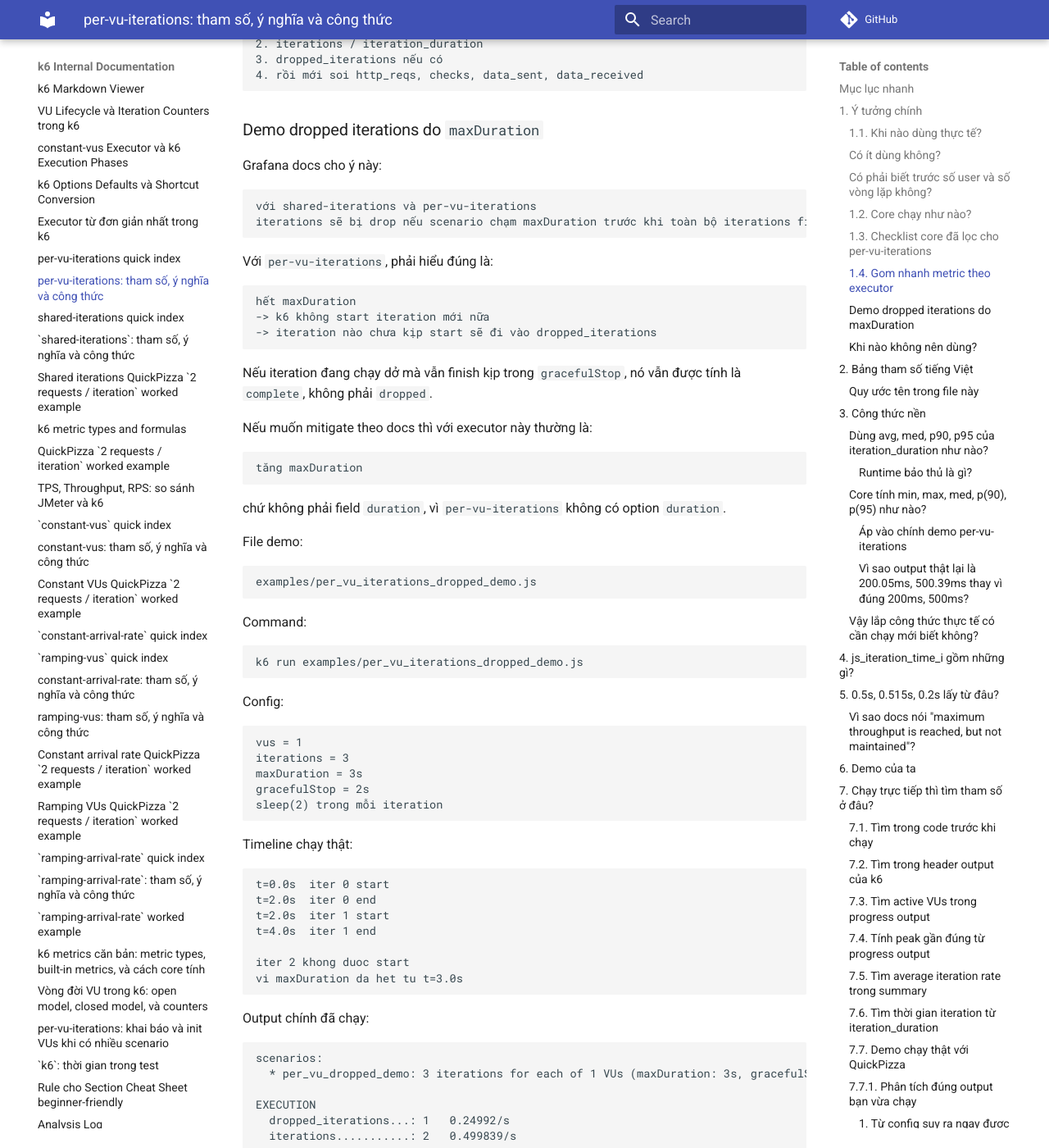
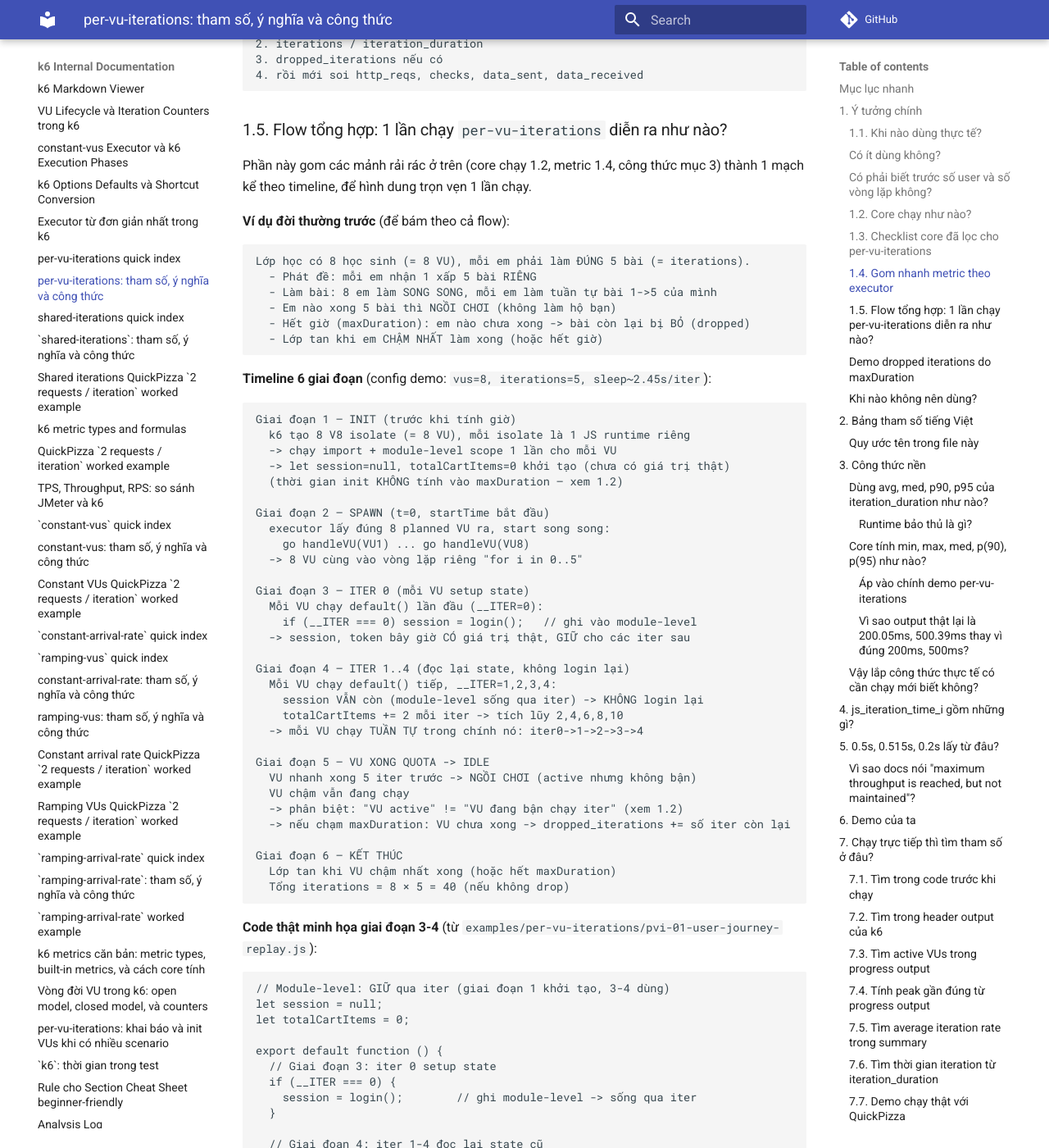
Before and after one commit to meomew-auto/markdown, an MkDocs documentation site: the page built from docs/20260514_02_per-vu-iterations-tham-so-cong-thuc.md, in a window 1280 px wide and 1400 px high, scrolled down 8860 px. Shown: the whole window at 82% size. Built offline with MkDocs 1.6.1 and Material for MkDocs 9.7.7, drawn with Linux system fonts in a browser that asks for light colours; comment, search, counter and statistics services are not loaded; some of the changed text lies outside the part shown.

Commit message:
Update docs

````diff
--- a/docs/20260514_02_per-vu-iterations-tham-so-cong-thuc.md
+++ b/docs/20260514_02_per-vu-iterations-tham-so-cong-thuc.md
@@ -404,6 +404,96 @@ Vì vậy khi xem summary của executor này, đọc theo thứ tự:
 2. iterations / iteration_duration
 3. dropped_iterations nếu có
 4. rồi mới soi http_reqs, checks, data_sent, data_received
+```
+
+### 1.5. Flow tổng hợp: 1 lần chạy `per-vu-iterations` diễn ra như nào?
+
+Phần này gom các mảnh rải rác ở trên (core chạy 1.2, metric 1.4, công thức
+mục 3) thành 1 mạch kể theo timeline, để hình dung trọn vẹn 1 lần chạy.
+
+**Ví dụ đời thường trước** (để bám theo cả flow):
+
+```text
+Lớp học có 8 học sinh (= 8 VU), mỗi em phải làm ĐÚNG 5 bài (= iterations).
+  - Phát đề: mỗi em nhận 1 xấp 5 bài RIÊNG
+  - Làm bài: 8 em làm SONG SONG, mỗi em làm tuần tự bài 1->5 của mình
+  - Em nào xong 5 bài thì NGỒI CHƠI (không làm hộ bạn)
+  - Hết giờ (maxDuration): em nào chưa xong -> bài còn lại bị BỎ (dropped)
+  - Lớp tan khi em CHẬM NHẤT làm xong (hoặc hết giờ)
+```
+
+**Timeline 6 giai đoạn** (config demo: `vus=8, iterations=5, sleep~2.45s/iter`):
+
+```text
+Giai đoạn 1 — INIT (trước khi tính giờ)
+  k6 tạo 8 V8 isolate (= 8 VU), mỗi isolate là 1 JS runtime riêng
+  -> chạy import + module-level scope 1 lần cho mỗi VU
+  -> let session=null, totalCartItems=0 khởi tạo (chưa có giá trị thật)
+  (thời gian init KHÔNG tính vào maxDuration — xem 1.2)
+
+Giai đoạn 2 — SPAWN (t=0, startTime bắt đầu)
+  executor lấy đúng 8 planned VU ra, start song song:
+    go handleVU(VU1) ... go handleVU(VU8)
+  -> 8 VU cùng vào vòng lặp riêng "for i in 0..5"
+
+Giai đoạn 3 — ITER 0 (mỗi VU setup state)
+  Mỗi VU chạy default() lần đầu (__ITER=0):
+    if (__ITER === 0) session = login();   // ghi vào module-level
+  -> session, token bây giờ CÓ giá trị thật, GIỮ cho các iter sau
+
+Giai đoạn 4 — ITER 1..4 (đọc lại state, không login lại)
+  Mỗi VU chạy default() tiếp, __ITER=1,2,3,4:
+    session VẪN còn (module-level sống qua iter) -> KHÔNG login lại
+    totalCartItems += 2 mỗi iter -> tích lũy 2,4,6,8,10
+  -> mỗi VU chạy TUẦN TỰ trong chính nó: iter0->1->2->3->4
+
+Giai đoạn 5 — VU XONG QUOTA -> IDLE
+  VU nhanh xong 5 iter trước -> NGỒI CHƠI (active nhưng không bận)
+  VU chậm vẫn đang chạy
+  -> phân biệt: "VU active" != "VU đang bận chạy iter" (xem 1.2)
+  -> nếu chạm maxDuration: VU chưa xong -> dropped_iterations += số iter còn lại
+
+Giai đoạn 6 — KẾT THÚC
+  Lớp tan khi VU chậm nhất xong (hoặc hết maxDuration)
+  Tổng iterations = 8 × 5 = 40 (nếu không drop)
+```
+
+**Code thật minh họa giai đoạn 3-4** (từ `examples/per-vu-iterations/pvi-01-user-journey-replay.js`):
+
+```js
+// Module-level: GIỮ qua iter (giai đoạn 1 khởi tạo, 3-4 dùng)
+let session = null;
+let totalCartItems = 0;
+
+export default function () {
+  // Giai đoạn 3: iter 0 setup state
+  if (__ITER === 0) {
+    session = login();        // ghi module-level -> sống qua iter
+  }
+
+  // Giai đoạn 4: iter 1-4 đọc lại state cũ
+  addToCart(...);             // totalCartItems += 1 (tích lũy)
+  // session vẫn dùng được, KHÔNG login lại
+}
+```
+
+**Throughput của flow này** (vì 8 VU song song — xem mục 3 + công thức):
+
+```text
+1 iter mất ~2.45s (iteration_duration), NHƯNG 8 VU chạy song song
+-> rate = vus / iter_time = 8 / 2.45 ≈ 3.27 iter/s
+
+Đừng nhầm: iteration_duration đo 1 iter LẺ, iterations rate đo CẢ POOL.
+(Chi tiết nghịch lý này: xem practice case 01, section "Nghịch lý throughput")
+```
+
+**Bản đồ tới các section chi tiết**:
+
+```text
+Giai đoạn 1-2 (init, spawn)     -> mục 1.2 "Core chạy như nào"
+Giai đoạn 3-4 (state qua iter)  -> practice case 01 "state KHÔNG mất"
+Giai đoạn 5 (idle, drop)        -> mục 1.4 + "Demo dropped iterations" dưới
+Throughput                       -> mục 3 "Công thức nền" + 8.1 CT throughput
 ```
 
 ### Demo dropped iterations do `maxDuration`
````
